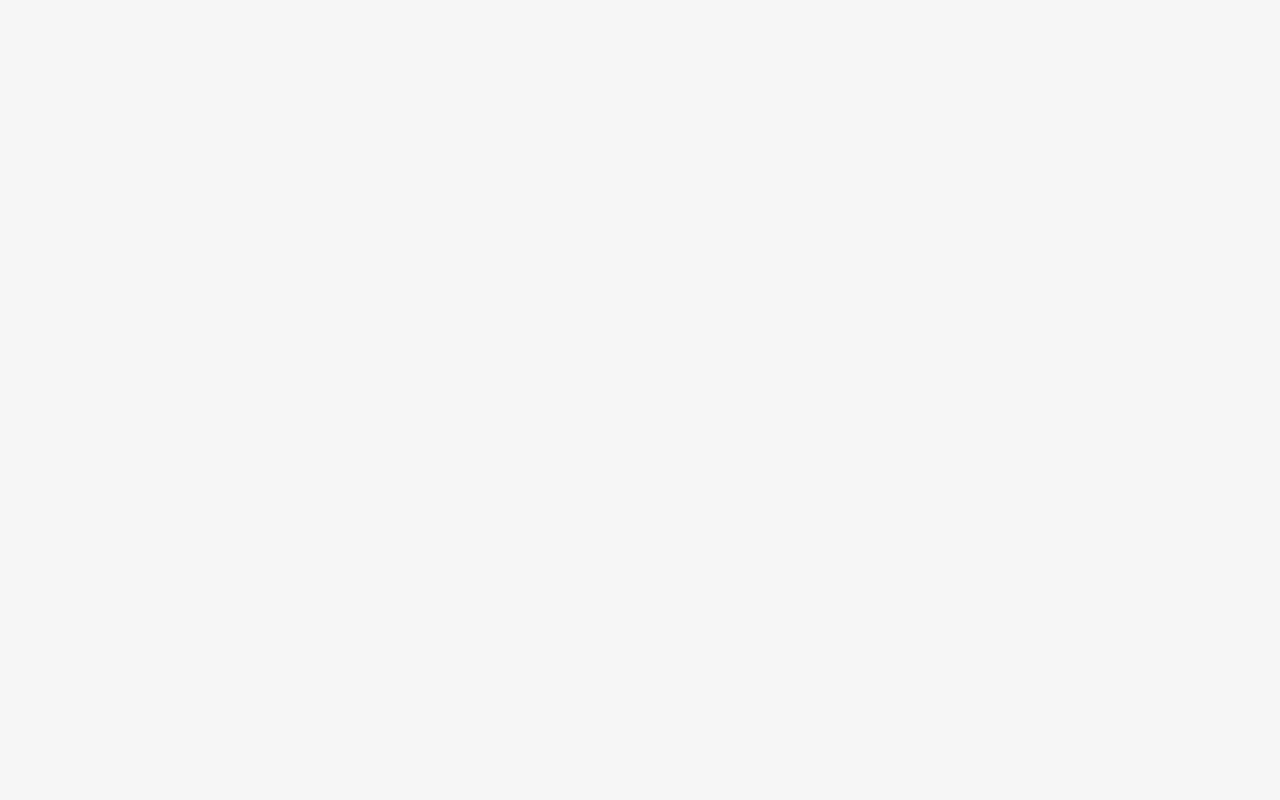
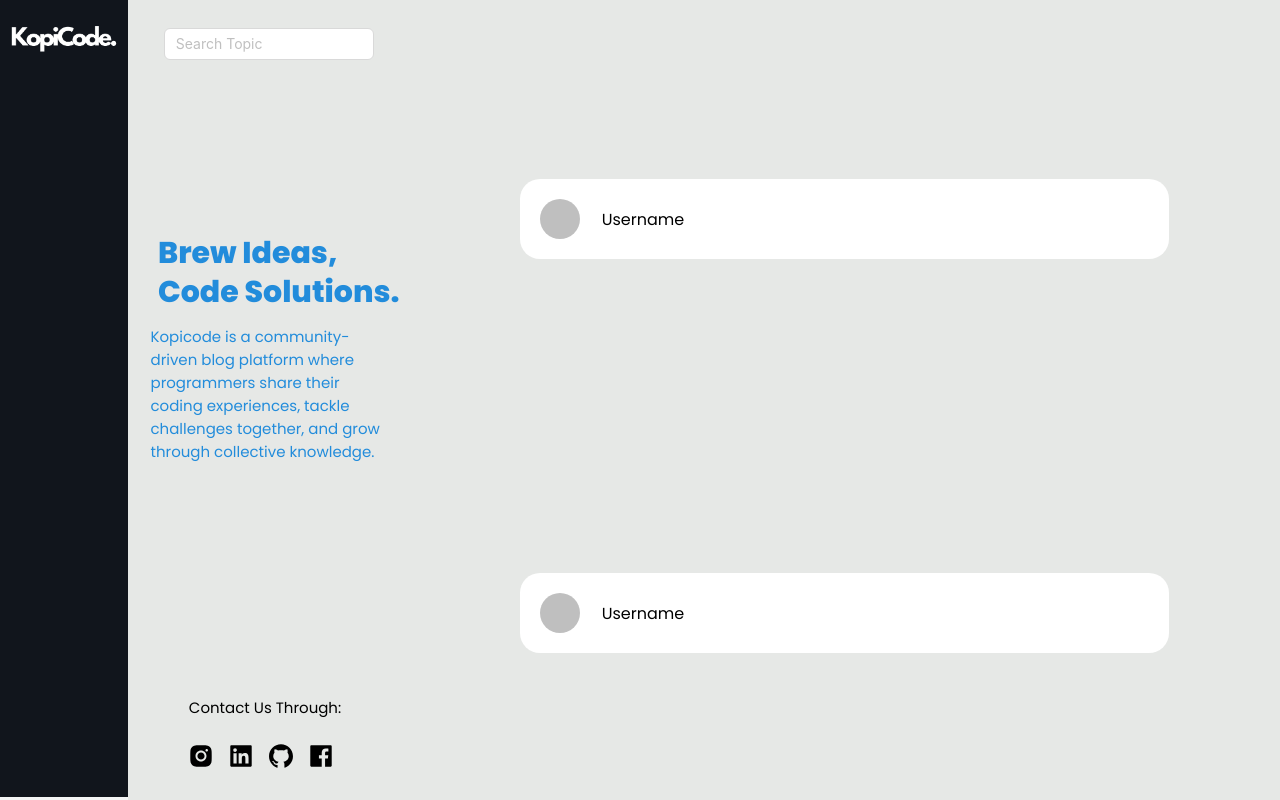
Before and after one commit to JM-creater/Blog-KopiCode, a React (Vite) app in the folder Frontend/KopiCode.Client/: page /userDashboard in a window 1280 px wide. Before the commit this address had no page. Built offline with nearby package versions, Linux system fonts and the light colour scheme.

Commit message:
User Dashboard
Created the dashboard when users log in to their accounts.
it contains a sidebar, a side header, and displays the blogs posted by other users on the most left part of the screen

additional changes: made the navigation bars (default navbar and sidebar) into an outlet

```diff
--- a/Frontend/KopiCode.Client/src/App.tsx
+++ b/Frontend/KopiCode.Client/src/App.tsx
@@ -10,6 +10,10 @@ import { toastConfig } from './utils/toastConfig';
 import React from 'react';
 import { UserAuthRegisterProvider } from './state/RegisterState';
 import AboutUs from './pages/AboutUs/AboutUs';
+import NavigationBar from './components/Navbar.Landing/NavigationBar';
+//  when user is logged in
+import Sidebar from './components/Sidebar.UserDashboard/Sidebar';
+import UserDashboard from './pages/Dashboard/User.Dashboard/UserDashboard';
 
 
 function App() {
@@ -19,9 +23,11 @@ function App() {
       <ToastContainer {...toastConfig} />
       <Router>
         <Routes>
-          <Route index element={ <Landing/> }/>
-          <Route path='/login' element={ <Login />}/>
-          <Route path='/aboutUs' element={ <AboutUs />}/>
+          <Route path='/' element={<NavigationBar/>}>
+            <Route index element={ <Landing/> }/>
+            <Route path='/login' element={ <Login />}/>
+            <Route path='/aboutUs' element={ <AboutUs />}/>
+          </Route>
           <Route
             path='/signup'
             element={
@@ -29,7 +35,10 @@ function App() {
                  <SignUp />
               </UserAuthRegisterProvider>
             }
-            />
+          />
+          <Route path='/userDashboard' element={ <Sidebar/> }>
+            <Route index element={  <UserDashboard/>  }/>
+          </Route>
         </Routes>
       </Router>
     </React.Fragment>
--- a/Frontend/KopiCode.Client/src/components/Navbar.Landing/NavigationBar.tsx
+++ b/Frontend/KopiCode.Client/src/components/Navbar.Landing/NavigationBar.tsx
@@ -5,7 +5,7 @@ import OutlinedButton from '../Buttons/OutlinedButton';
 import TextButton from '../Buttons/TextButton';
 import { Link } from 'react-router-dom';
 import { useEffect } from 'react';
-// import { Link, Outlet } from 'react-router-dom';
+import { Outlet } from 'react-router';
 
 //to make the navbar transparent when scrolling down
 export default function NavigationBar (){
@@ -28,6 +28,7 @@ export default function NavigationBar (){
 },[]);
 
     return (
+        <>
             <nav id='navbar'>
                 <Link to='/'><img src={WebLogo} alt="web logo dark color" id='webLogo' /></Link>
                 <div className="nav__buttonGroup">
@@ -35,5 +36,9 @@ export default function NavigationBar (){
                     <Link to='/login'><OutlinedButton label={'Sign In'}/></Link>
                 </div>
             </nav>
+            <div style={{ minHeight: '100%'}}>
+                <Outlet />
+            </div>
+        </>
     );
 }
--- /dev/null
+++ b/Frontend/KopiCode.Client/src/components/Sidebar.UserDashboard/Sidebar.css
@@ -0,0 +1,17 @@
+.sidebar {
+    background-color: var(--color-black);
+    height: 97.1vh;
+    width: 10vw;
+    padding: 20px 10px 0px 10px;
+}
+
+.sidebar > img {
+    width: 100%;
+    max-width: 8em;
+}
+
+#user__container {
+    display: flex;
+    flex-direction: row;
+    width: 100%;
+}
--- /dev/null
+++ b/Frontend/KopiCode.Client/src/components/Sidebar.UserDashboard/Sidebar.tsx
@@ -0,0 +1,18 @@
+import { Outlet } from 'react-router';
+import './Sidebar.css'
+import Logo from '../logo-image/white-logo.png';
+
+const Sidebar: React.FC = () => {
+    return (
+        <>
+        <div id='user__container'>
+            <div className="sidebar">
+                <img src={Logo} alt="web logo for sidebar" />
+            </div>
+            <Outlet/>
+        </div>
+        </>
+    )
+};
+
+export default Sidebar;
--- /dev/null
+++ b/Frontend/KopiCode.Client/src/components/User.Components/Blogs/BlogContainer.css
@@ -0,0 +1,16 @@
+#blog__container {
+    width: 70%;
+    background-color: white;
+    padding: 20px;
+    height: 35em;
+    max-height: fit-content;
+    border-radius: 20px;
+}
+
+.blog__userInfo {
+    display: flex;
+    flex-direction: row;
+    justify-content: space-between;
+    align-items: center;
+    width: 9em;
+}
--- /dev/null
+++ b/Frontend/KopiCode.Client/src/components/User.Components/Blogs/BlogContainer.tsx
@@ -0,0 +1,16 @@
+import { Avatar } from 'antd';
+import './BlogContainer.css'
+
+
+const BlogContainer: React.FC = () => {
+    return <>
+        <div id='blog__container'>
+            <div className="blog__userInfo">
+                <Avatar size={'large'}/>
+                <span>Username</span>
+            </div>
+        </div>
+    </>
+};
+
+export default BlogContainer;
--- a/Frontend/KopiCode.Client/src/pages/AboutUs/AboutUs.tsx
+++ b/Frontend/KopiCode.Client/src/pages/AboutUs/AboutUs.tsx
@@ -1,4 +1,3 @@
-import NavigationBar from "../../components/Navbar.Landing/NavigationBar";
 import dev1 from './DevImages/martin-prof.jpg';
 import dev2 from './DevImages/racel-prof.png';
 import './AboutUs.css'
@@ -7,7 +6,6 @@ import Footer from "../../components/footer/footer";
 
 function AboutUs () {
     return <>
-        <NavigationBar/>
         <div className="aboutUs__mainContainer">
             <h1 id="aboutUs__headerText">What is KopiCode?</h1>
             <p>Welcome to KopiCode – your go-to community for programmers, especially students.
--- /dev/null
+++ b/Frontend/KopiCode.Client/src/pages/Dashboard/User.Dashboard/UserDashboard.tsx
@@ -0,0 +1,32 @@
+import { Input } from 'antd';
+import './userDashboard.css'
+import { FacebookFilled, GithubFilled, InstagramFilled, LinkedinFilled } from '@ant-design/icons';
+import BlogContainer from '../../../components/User.Components/Blogs/BlogContainer';
+
+const UserDashboard: React.FC = () => {
+    return <>
+    <div className="userDashboard__container">
+        <div className="user__content" id="content1">
+            <Input placeholder='Search Topic' id='dashboard__searchInput'/>
+            <header id='dashboard__header'>
+                <h2>Brew Ideas,</h2>
+                <h2>Code Solutions.</h2>
+                <p>Kopicode is a community-driven blog platform where programmers share their coding experiences, tackle challenges together, and grow through collective knowledge.</p>
+            </header>
+            <div className="dashboard__contacts">
+            <h5>Contact Us Through:</h5>
+                <InstagramFilled id='dashboard__socialsIcon'/>
+                <LinkedinFilled id='dashboard__socialsIcon'/>
+                <GithubFilled id='dashboard__socialsIcon'/>
+                <FacebookFilled id='dashboard__socialsIcon'/>
+            </div>
+        </div>
+        <div className="user__content" id="content2">
+            <BlogContainer/>
+            <BlogContainer/>
+        </div>
+    </div>
+    </>
+};
+
+export default UserDashboard;
--- /dev/null
+++ b/Frontend/KopiCode.Client/src/pages/Dashboard/User.Dashboard/userDashboard.css
@@ -0,0 +1,83 @@
+.userDashboard__container {
+    height: 100vh;
+    width: 90vw;
+    background-color: var(--color-grey);
+    display: flex;
+    flex-direction: row;
+}
+
+#content1 {
+    display: flex;
+    flex-direction: column;
+    justify-content: space-between;
+    align-items: center;
+    width: 22vw;
+    height: 100vh;
+}
+
+#content1 > input {
+    width: 15em;
+    margin-top: 2em;
+}
+
+#content1 > header {
+    width: inherit;
+    background-color: transparent;
+}
+
+#dashboard__header > p {
+    font-size: 15px;
+    max-width: 85%;
+    margin-left: 1.5em;
+    color: var(--color-blue);
+
+}
+
+header > h2 {
+    font-size: 30px;
+    font-weight: 800;
+    color: var(--color-blue);
+    width: inherit;
+    line-height: .5;
+    margin-left: 1em;
+}
+
+.dashboard__contacts {
+    width: 10em;
+    display: inline-grid;
+    grid-template-rows: auto auto auto;
+    margin-bottom: 2em;
+}
+
+h5 {
+    grid-column-start: 1;
+    grid-column-end: 5;
+    width: inherit;
+    font-size: 15px;
+    font-weight: 400;
+}
+
+.dashboard__contacts > #dashboard__socialsIcon {
+    font-size: 1.5em;
+    transition: transform 0.4s ease-in, color 0.4s ease-in;
+    text-align: center;
+}
+
+.dashboard__contacts > #dashboard__socialsIcon:hover {
+    color: var(--color-blue);
+    transform: translateY(-8px);
+    transition: all ease-in .4s;
+}
+
+/*CONTENT 2 STYLES*/
+#content2 {
+    width: 68vw;
+    display: flex;
+    flex-direction: row;
+    flex-wrap: wrap;
+    overflow: auto;
+    justify-content: center;
+    padding-top: 2em;
+    align-items: center;
+    gap: 20px;
+}
--- a/Frontend/KopiCode.Client/src/pages/landing page/landing.tsx
+++ b/Frontend/KopiCode.Client/src/pages/landing page/landing.tsx
@@ -1,5 +1,4 @@
 import './landing.css'
-import NavigationBar from '../../components/Navbar.Landing/NavigationBar';
 import Footer from '../../components/footer/footer';
 import Lottie from 'lottie-react';
 import bloggingAnimated from './lottieAnimations/hero-animation.json';
@@ -11,7 +10,6 @@ import { Link } from 'react-router-dom';
 
 function Landing (){
     return <>
-        <NavigationBar/>
         {/* START OF HERO SECTION */}
             <div className="Hero">
                 <div className="content1">
--- a/Frontend/KopiCode.Client/src/pages/login page/login.tsx
+++ b/Frontend/KopiCode.Client/src/pages/login page/login.tsx
@@ -5,7 +5,7 @@ import { Link } from 'react-router-dom';
 import Lottie from "lottie-react";
 import animation from './lottie animation/dog-animetion.json';
 import FilledButton from "../../components/Buttons/FilledButton";
-import NavigationBar from '../../components/Navbar.Landing/NavigationBar'
+
 
 type LoginFieldType = {
     username?: string;
@@ -22,7 +22,6 @@ const onFinishFailed: FormProps<LoginFieldType>['onFinishFailed'] = (errorInfo)
 
 const Login: React.FC = () => (
     <>
-    <NavigationBar/>
     <div className="login__mainContent">
         <div className="login__content1">
             {/* container for the form*/}
```
Lines whose indentation alone changed are shown as unchanged.
